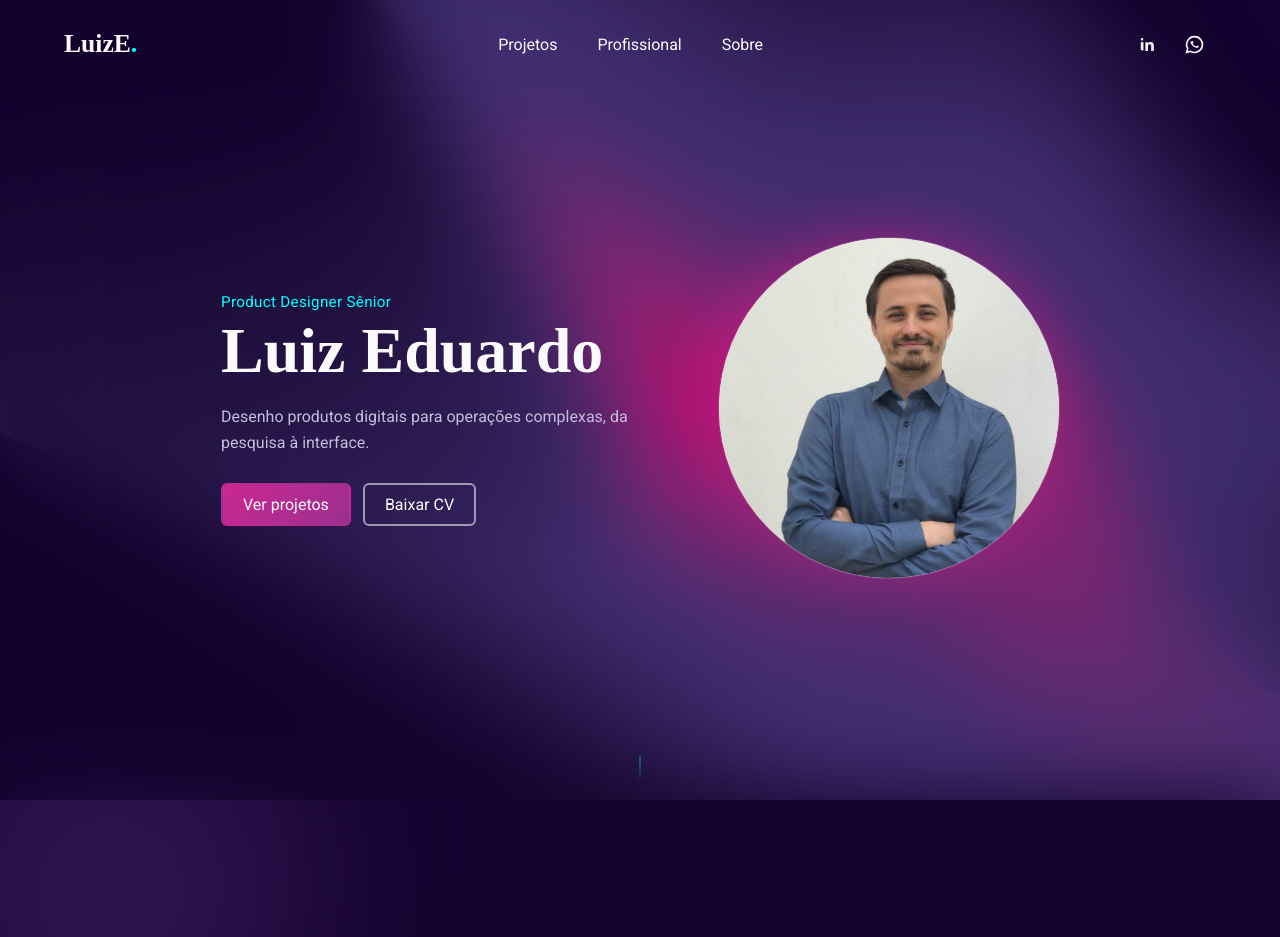
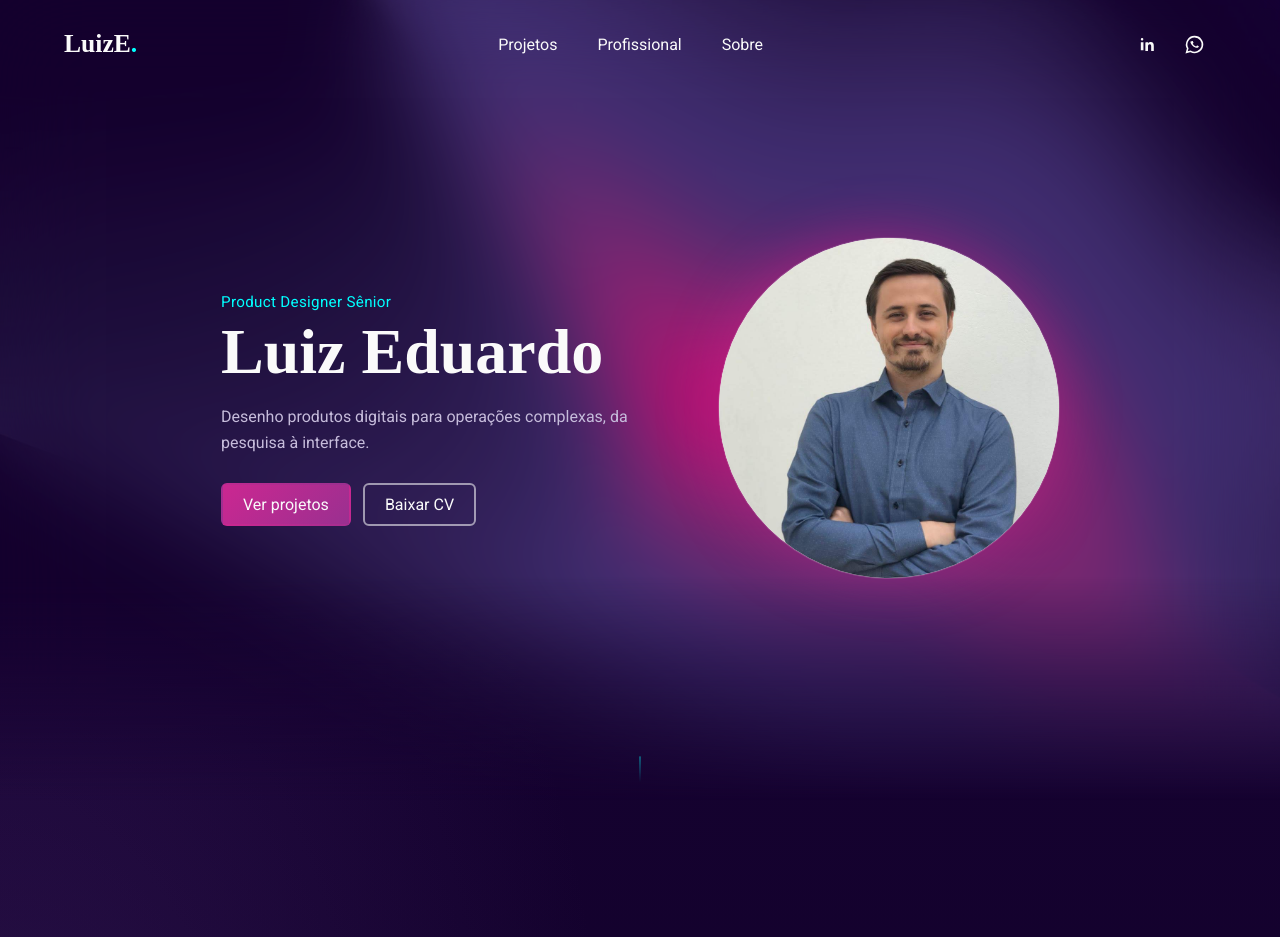
Before and after one commit to luizluckner/new-portfolio, a plain HTML site: page index.html in a window 1280 px wide. Shown: the top 937 px of the page. Drawn offline with Linux system fonts and the light colour scheme; a web font is replaced by a local one.

Commit message:
Suaviza a transição entre seções da página inicial

```diff
--- a/estilos/refinamentos.css
+++ b/estilos/refinamentos.css
@@ -1,5 +1,13 @@
 /* Hero: keep the original texture and animate only its clipped background. */
 #hero { position: relative; isolation: isolate; overflow: hidden; height: auto; min-height: 100vh; min-height: 100svh; padding-block: 96px 80px; }
+.hero-backdrop {
+  position: absolute;
+  inset: 0;
+  z-index: -1;
+  pointer-events: none;
+  overflow: hidden;
+  mask-image: linear-gradient(to bottom, #000 72%, transparent);
+}
 #hero .bg-hero { inset: -14%; width: auto; height: auto; pointer-events: none; }
 #hero .bg-hero::after { inset: 0; height: auto; }
 #hero .scroll-cue { bottom: 24px; }
@@ -38,7 +46,15 @@ main section[id], .case-content [id] { scroll-margin-top: 100px; }
 .validator-page .case-content ul { padding-inline-start: 1.4rem; margin-bottom: 1.5rem; line-height: 1.65; }
 @media (min-width: 761px) { .motion-ready #cards-container .reveal:nth-child(2) { transition-delay: .07s; } .motion-ready #cards-container .reveal:nth-child(3) { transition-delay: .14s; } }
 @media (prefers-reduced-motion: no-preference) {
-  #hero .bg-hero { animation: hero-wave 17s ease-in-out infinite; }
+  .hero-backdrop {
+  position: absolute;
+  inset: 0;
+  z-index: -1;
+  pointer-events: none;
+  overflow: hidden;
+  mask-image: linear-gradient(to bottom, #000 72%, transparent);
+}
+#hero .bg-hero { animation: hero-wave 17s ease-in-out infinite; }
   #presentation, #myPhoto { animation: hero-arrival .7s ease-out both; }
   #myPhoto { animation-delay: .12s; }
 }
--- a/estilos/style.css
+++ b/estilos/style.css
@@ -22,7 +22,11 @@
 
 body{
   font-family:"Roboto", serif;
-  background:linear-gradient(180deg, var(--bg-1) 0%, var(--bg-0) 100%);
+  background:
+    radial-gradient(ellipse at 0% 36%, rgba(92, 55, 136, .28), transparent 34%),
+    radial-gradient(ellipse at 100% 60%, rgba(154, 48, 144, .19), transparent 33%),
+    radial-gradient(ellipse at 50% 100%, rgba(154, 48, 144, .18), transparent 27%),
+    linear-gradient(180deg, var(--bg-1), var(--bg-0));
   color:var(--white);
   overflow-x:hidden;
 }
@@ -135,15 +139,8 @@ header > menu > nav > ul > li > a:hover::after{ width:100%; }
 }
 @keyframes cue{ 0%{opacity:0; transform:translateY(-4px);} 50%{opacity:1;} 100%{opacity:0; transform:translateY(10px);} }
 
-/* ---------- BLOBS AMBIENTE (ecoam a arte do hero nas outras seções) ---------- */
-.blob{
-  position:absolute; border-radius:50%; filter:blur(90px); z-index:0; pointer-events:none;
-}
-
 /* ---------- PROJETOS ---------- */
 #projetos{ position:relative; padding:140px 24px; overflow:hidden; }
-#projetos .blob.b1{ width:420px; height:420px; background:var(--violet); opacity:.35; top:-120px; left:-100px; }
-#projetos .blob.b2{ width:360px; height:360px; background:var(--pink); opacity:.22; bottom:-140px; right:-80px; }
 
 #cards{
   max-width:1200px; margin:auto; text-align:center; position:relative; z-index:1;
@@ -194,10 +191,7 @@ header > menu > nav > ul > li > a:hover::after{ width:100%; }
 /* ---------- PROFISSIONAL ---------- */
 #profissional{
   position:relative; overflow:hidden;
-  background:linear-gradient(160deg, var(--bg-2), var(--bg-1) 60%);
-  box-shadow:inset 0 0 40px rgba(0,0,0,.25);
 }
-#profissional .blob{ width:500px; height:500px; background:var(--magenta); opacity:.25; top:-160px; right:-120px; }
 
 .profissional-container{
   max-width:1200px; margin:auto; padding:110px 24px;
@@ -234,7 +228,6 @@ header > menu > nav > ul > li > a:hover::after{ width:100%; }
 
 /* ---------- SOBRE ---------- */
 #sobre{ position:relative; padding:130px 24px; overflow:hidden; }
-#sobre .blob{ width:460px; height:460px; background:var(--purple); opacity:.3; bottom:-180px; left:-120px; }
 
 .sobre-container{ max-width:800px; margin:auto; position:relative; z-index:1; }
 .sobre-container h2{ text-align:center; margin-bottom:24px; }
@@ -254,10 +247,8 @@ header > menu > nav > ul > li > a:hover::after{ width:100%; }
 /* ---------- FOOTER ---------- */
 footer{
   position:relative; overflow:hidden;
-  background:linear-gradient(180deg, var(--bg-1), var(--bg-0));
   padding:100px 24px 32px;
 }
-footer .blob{ width:520px; height:520px; background:var(--magenta); opacity:.28; bottom:-220px; left:50%; transform:translateX(-50%); }
 
 .footer-container{ max-width:1200px; margin:auto; position:relative; z-index:1; }
 .footer-top{
--- a/index.html
+++ b/index.html
@@ -37,7 +37,7 @@
 </header>
 <main>
     <section id="hero">
-        <div class="bg-hero" aria-hidden="true"></div>
+        <div class="hero-backdrop" aria-hidden="true"><div class="bg-hero"></div></div>
         <article id="presentation">
             <p class="menor">Product Designer Sênior</p>
             <h1>Luiz Eduardo</h1>
@@ -56,8 +56,6 @@
         <span class="scroll-cue" aria-hidden="true"></span>
     </section>
     <section id="projetos">
-        <span class="blob b1"></span>
-        <span class="blob b2"></span>
         <article id="cards">
             <h2 class="reveal">Projetos em destaque</h2>
             <p class="reveal">
@@ -86,7 +84,6 @@
         </article>
     </section>
     <section id="profissional">
-        <span class="blob"></span>
         <article class="profissional-container">
             <h2 class="reveal">Profissional</h2>
             <p class="reveal">
@@ -110,7 +107,6 @@
         </article>
     </section>
     <section id="sobre">
-        <span class="blob"></span>
         <section class="sobre-container">
             <h2 class="reveal">Sobre mim</h2>
             <p class="reveal">
@@ -132,7 +128,6 @@
     </section>
 </main>
 <footer>
-    <span class="blob"></span>
     <div class="footer-container">
         <div class="footer-top">
             <div>
```
